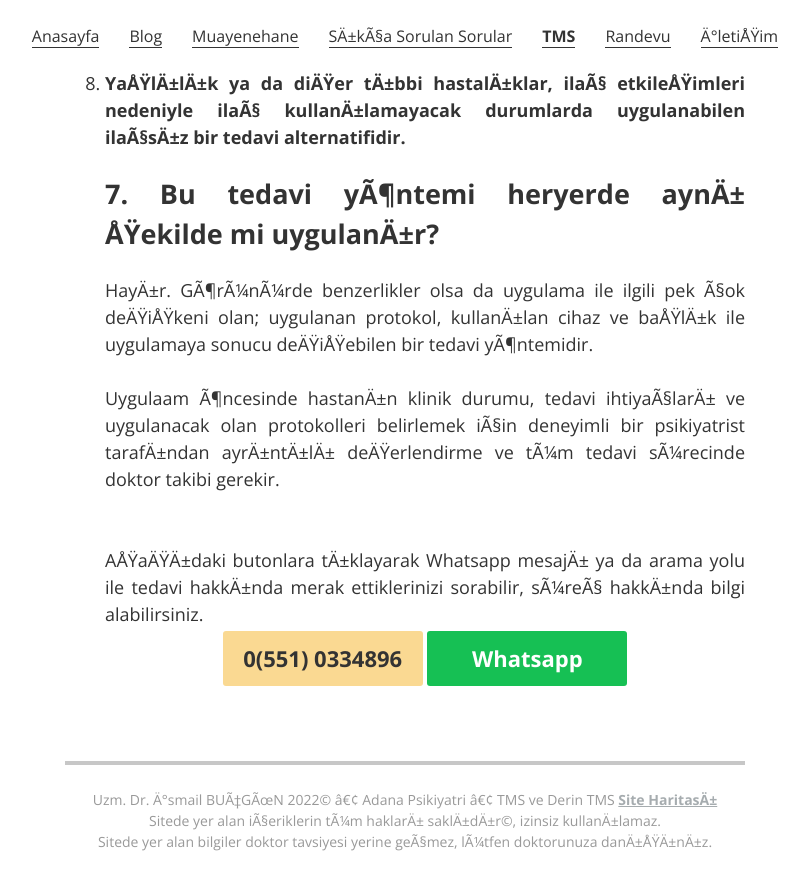
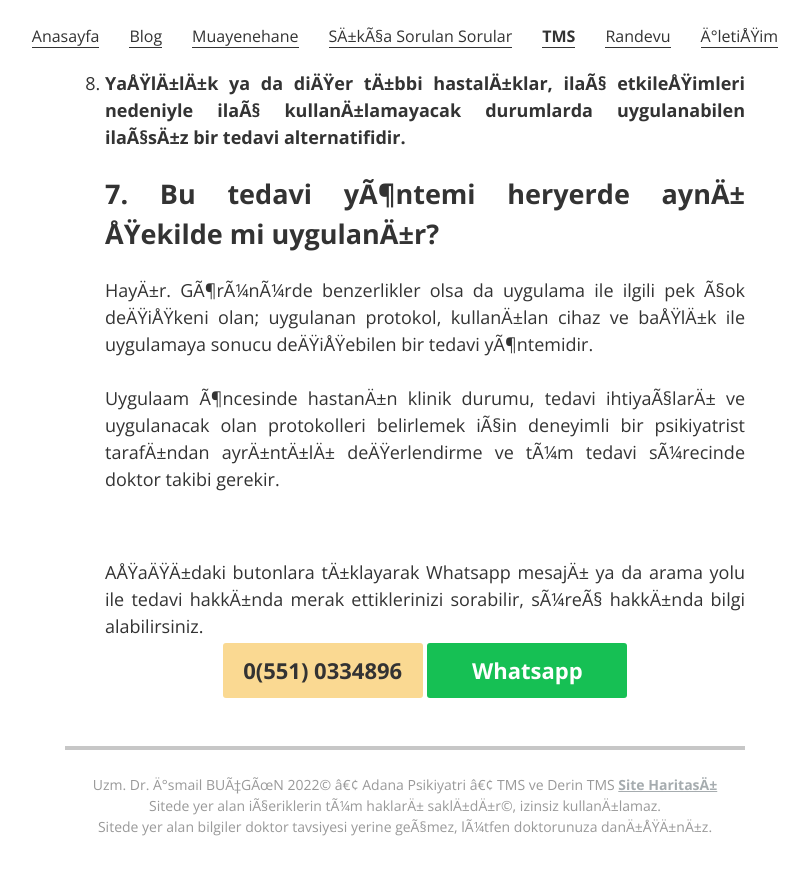
Before and after one commit to ibucgun/ibucgun.github.io, a Jekyll site: the page built from tms.html, in a window 1280 px wide and 900 px high, scrolled down 4613 px. Shown: the top 890 px of the window, without its empty margins (235-1043 px from the left). Built offline with Jekyll 4.4.1, drawn with Linux system fonts in a browser that asks for light colours.

Commit message:
Update tms.html

```diff
--- a/tms.html
+++ b/tms.html
@@ -94,10 +94,12 @@
 		  Uygulaam öncesinde hastanın klinik durumu, tedavi ihtiyaçları ve uygulanacak olan protokolleri belirlemek için deneyimli bir psikiyatrist tarafından ayrıntılı değerlendirme ve tüm tedavi sürecinde doktor takibi gerekir.
 		  </p>
 		  <br><br>
+		  <p class="resume-item-copy" style="text-align: justify;font-size: 1.125rem;">
+
 		  Aşağıdaki butonlara tıklayarak Whatsapp mesajı ya da arama yolu ile tedavi hakkında merak ettiklerinizi sorabilir, süreç hakkında bilgi alabilirsiniz.
 		  <center><a href="tel:+905510334896" class="contact-button no-print" itemprop="telephone" title="Ara" style="margin-top:3px;"><b>0(551) 0334896</b></a>
 	      <a href="https://wa.me/905510334896" class="whatsapp-button no-print" itemprop="whatsapp" title="Whatsapp Mesajı Gönder" style="margin-top:3px;"><b>Whatsapp</b></a>
-	      </center><br>
+	      </center></p>
 
 
         </div>
```
